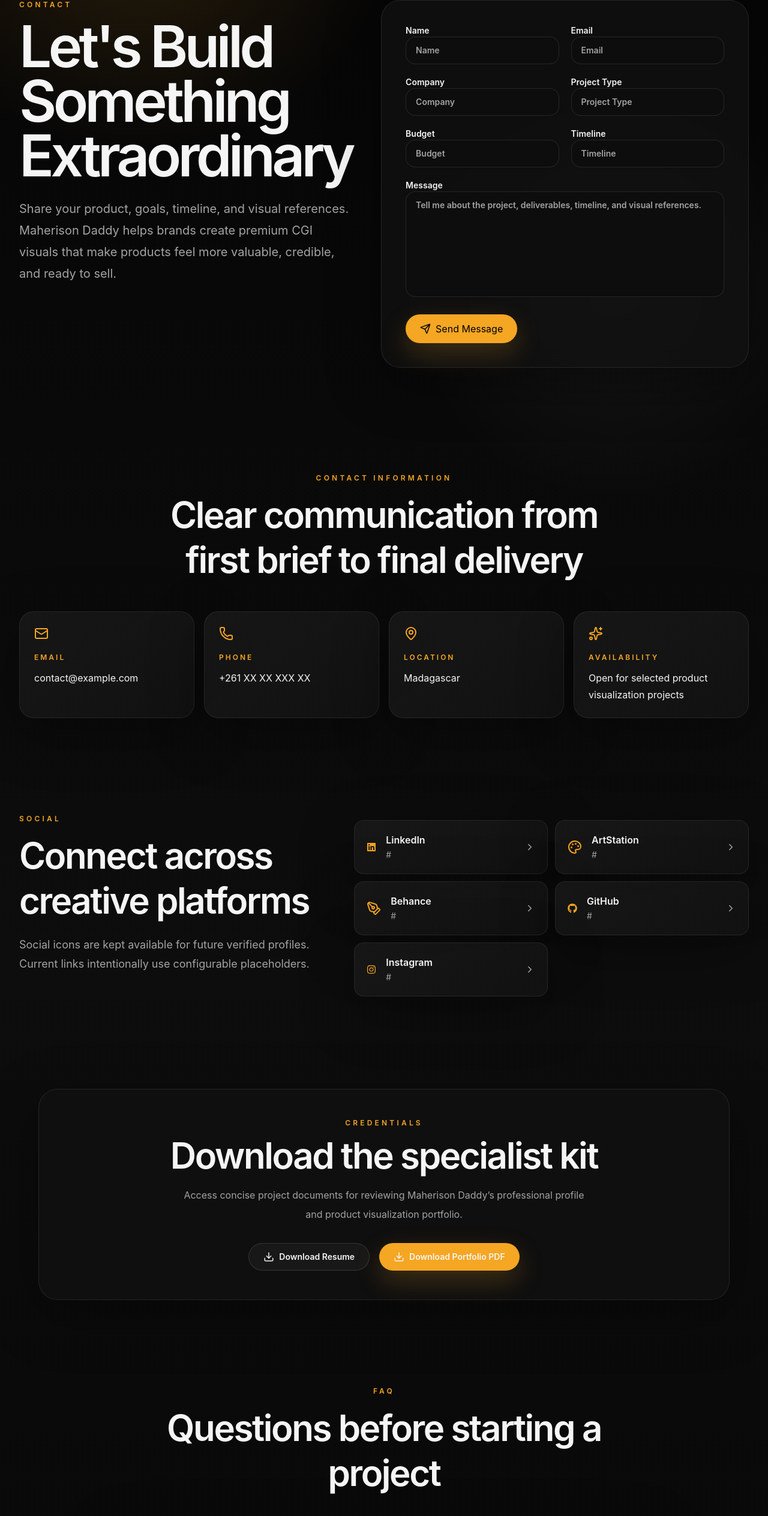
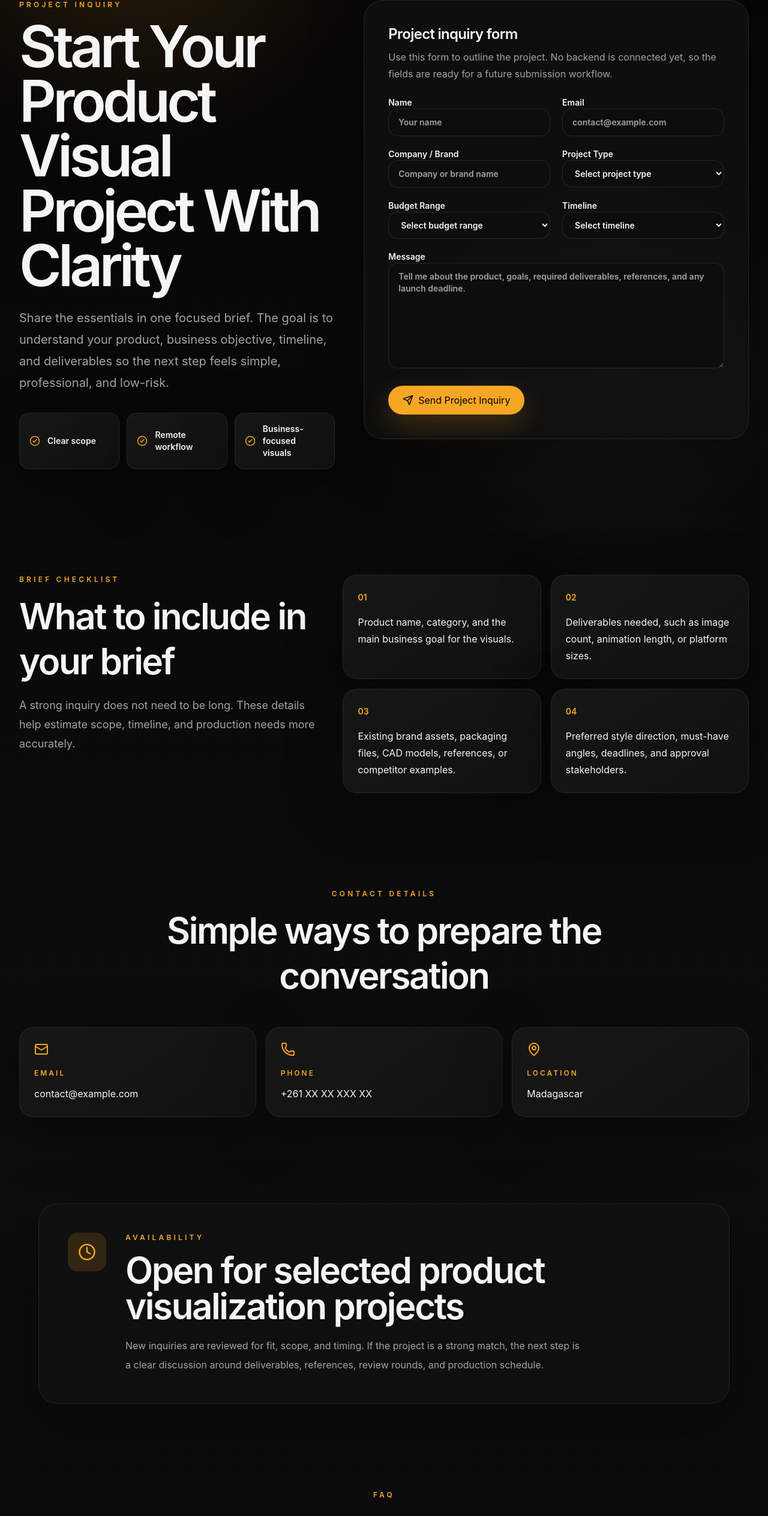
Before and after one commit to Daddy5040/Portfolio, a React (Vite) app: page /contact in a window 1280 px wide. Shown: the part 192-2719 px from the top of the page at 60% size. Built offline with nearby package versions, Linux system fonts and the light colour scheme.

Commit message:
Revamp contact inquiry page

```diff
--- a/src/pages/Contact.tsx
+++ b/src/pages/Contact.tsx
@@ -1,48 +1,58 @@
 import { motion } from 'framer-motion';
-import { FaGithub, FaLinkedin, FaInstagram } from "react-icons/fa";
-import { ChevronDown, Download, Mail, MapPin, Palette, PenTool, Phone, Send, Sparkles } from 'lucide-react';
+import { ChevronDown, CheckCircle2, Clock, Mail, MapPin, Phone, Send, ShieldCheck } from 'lucide-react';
 import type { FormEvent } from 'react';
 import { useState } from 'react';
 import { Button, PageWrapper, SEO, SectionHeader } from '../components';
 
-const inputClass = 'rounded-2xl border border-white/10 bg-[#0D0D0D] px-4 py-3 text-[#F5F5F5] outline-none transition placeholder:text-[#A3A3A3] focus:border-[#F5A623]/70 focus:ring-2 focus:ring-[#F5A623]/20';
+const fieldClass = 'rounded-2xl border border-white/10 bg-[#0D0D0D] px-4 py-3 text-[#F5F5F5] outline-none transition placeholder:text-[#A3A3A3] focus:border-[#F5A623] focus:ring-2 focus:ring-[#F5A623]/40 focus-visible:border-[#F5A623] focus-visible:ring-2 focus-visible:ring-[#F5A623]/50';
 
-const contactCards = [
+const projectTypes = [
+  'Amazon A+ Content',
+  'Product Rendering',
+  'Packaging Visualization',
+  'Lifestyle Images',
+  'Product Animation',
+  'Other',
+];
+
+const budgetRanges = ['Under $1,000', '$1,000 – $3,000', '$3,000 – $5,000', '$5,000+', 'Not sure yet'];
+const timelines = ['ASAP', '2–4 weeks', '1–2 months', 'Flexible', 'Not sure yet'];
+
+const briefItems = [
+  'Product name, category, and the main business goal for the visuals.',
+  'Deliverables needed, such as image count, animation length, or platform sizes.',
+  'Existing brand assets, packaging files, CAD models, references, or competitor examples.',
+  'Preferred style direction, must-have angles, deadlines, and approval stakeholders.',
+];
+
+const contactDetails = [
   { label: 'Email', value: 'contact@example.com', icon: Mail },
   { label: 'Phone', value: '+261 XX XX XXX XX', icon: Phone },
   { label: 'Location', value: 'Madagascar', icon: MapPin },
-  { label: 'Availability', value: 'Open for selected product visualization projects', icon: Sparkles },
-];
-
-const socialLinks = [
-  { label: 'LinkedIn', handle: '#', href: '#', icon: FaLinkedin },
-  { label: 'ArtStation', handle: '#', href: '#', icon: Palette },
-  { label: 'Behance', handle: '#', href: '#', icon: PenTool },
-  { label: 'GitHub', handle: '#', href: '#', icon: FaGithub },
-  { label: 'Instagram', handle: '#', href: '#', icon: FaInstagram },
 ];
 
 const faqs = [
   {
-    question: 'What services do you offer?',
-    answer: 'I offer Amazon A+ Content visuals, product rendering, lifestyle visualization, packaging visualization, furniture visualization, and industrial CGI for product-focused brands.',
+    question: 'What happens after I send an inquiry?',
+    answer: 'Your brief is reviewed against the project type, timeline, and deliverables. The next step is a clear reply with recommended scope, questions, and a practical path forward.',
   },
   {
-    question: 'What makes the process business-focused?',
-    answer: 'The process is built around the project goal first: improving product presentation, perceived value, and trust. Technical production is handled with a professional CGI workflow.',
+    question: 'Do I need a complete brief before reaching out?',
+    answer: 'No. A complete brief helps, but you can start with the essentials: product type, goal, timeline, and any references. Missing details can be clarified before production begins.',
   },
   {
-    question: 'How long does a project take?',
-    answer: 'Small render sets can take one to two weeks, while larger campaigns, interiors, or motion packages typically range from three to six weeks after briefing.',
+    question: 'Can you help define the right visual package?',
+    answer: 'Yes. If you are unsure whether you need Amazon A+ images, renders, lifestyle visuals, packaging views, or animation, the inquiry can be used to recommend a focused package.',
   },
   {
-    question: 'Can you work remotely?',
-    answer: 'Yes. The workflow is built for remote collaboration with clear milestones, review rounds, shared references, and organized delivery packages.',
+    question: 'Does the form submit to a backend?',
+    answer: 'Not yet. This page is prepared as a project inquiry experience, but backend form handling can be connected in a future sprint.',
   },
 ];
 
 export function Contact() {
   const [openFaq, setOpenFaq] = useState(0);
+
   const handleSubmit = (event: FormEvent<HTMLFormElement>) => {
     event.preventDefault();
   };
@@ -51,91 +61,121 @@ export function Contact() {
     <>
       <SEO
         title="Contact"
-        description="Contact Maherison Daddy for 3D product visualization, packaging visualization, CGI, and product animation commissions."
+        description="Send a project inquiry for Amazon A+ Content, product rendering, packaging visualization, lifestyle images, and product animation."
       />
+
       <PageWrapper className="py-16 md:py-24">
         <section className="mx-auto grid max-w-7xl gap-12 lg:grid-cols-[0.82fr_1fr] lg:items-start">
           <motion.div initial={{ opacity: 0, y: 24 }} animate={{ opacity: 1, y: 0 }} transition={{ duration: 0.55 }}>
-            <p className="text-xs font-semibold uppercase tracking-[0.35em] text-[#F5A623]">Contact</p>
-            <h1 className="mt-4 text-5xl font-semibold leading-[0.95] tracking-[-0.06em] text-[#F5F5F5] md:text-8xl">Let&apos;s Build Something Extraordinary</h1>
+            <p className="text-xs font-semibold uppercase tracking-[0.35em] text-[#F5A623]">Project inquiry</p>
+            <h1 className="mt-4 text-5xl font-semibold leading-[0.95] tracking-[-0.06em] text-[#F5F5F5] md:text-8xl">
+              Start Your Product Visual Project With Clarity
+            </h1>
             <p className="mt-6 max-w-2xl text-lg leading-8 text-[#A3A3A3] md:text-xl md:leading-9">
-              Share your product, goals, timeline, and visual references. Maherison Daddy helps brands create premium CGI visuals that make products feel more valuable, credible, and ready to sell.
+              Share the essentials in one focused brief. The goal is to understand your product, business objective, timeline, and deliverables so the next step feels simple, professional, and low-risk.
             </p>
+            <div className="mt-8 grid gap-3 sm:grid-cols-3">
+              {['Clear scope', 'Remote workflow', 'Business-focused visuals'].map((item) => (
+                <div className="surface-card flex items-center gap-3 rounded-2xl p-4" key={item}>
+                  <CheckCircle2 className="shrink-0 text-[#F5A623]" size={18} />
+                  <span className="text-sm font-semibold text-[#F5F5F5]">{item}</span>
+                </div>
+              ))}
+            </div>
           </motion.div>
 
-          <motion.form className="glass rounded-[2rem] p-6 md:p-10" onSubmit={handleSubmit} initial={{ opacity: 0, scale: 0.97 }} animate={{ opacity: 1, scale: 1 }} transition={{ delay: 0.12, duration: 0.55 }}>
+          <motion.form
+            aria-label="Project inquiry form"
+            id="project-inquiry"
+            className="glass rounded-[2rem] p-6 md:p-10"
+            onSubmit={handleSubmit}
+            initial={{ opacity: 0, scale: 0.97 }}
+            animate={{ opacity: 1, scale: 1 }}
+            transition={{ delay: 0.12, duration: 0.55 }}
+          >
+            <div className="mb-6">
+              <h2 className="text-2xl font-semibold tracking-[-0.03em] text-[#F5F5F5]">Project inquiry form</h2>
+              <p className="mt-2 leading-7 text-[#A3A3A3]">Use this form to outline the project. No backend is connected yet, so the fields are ready for a future submission workflow.</p>
+            </div>
+
             <div className="grid gap-5 sm:grid-cols-2">
-              {[
-                ['Name', 'text'],
-                ['Email', 'email'],
-                ['Company', 'text'],
-                ['Project Type', 'text'],
-                ['Budget', 'text'],
-                ['Timeline', 'text'],
-              ].map(([label, type]) => (
-                <label className="space-y-2 text-sm font-semibold text-[#F5F5F5]" key={label}>
-                  <span>{label}</span>
-                  <input className={`${inputClass} w-full`} name={label.toLowerCase().replace(/\s+/g, '-')} placeholder={label} type={type} />
-                </label>
-              ))}
+              <label className="space-y-2 text-sm font-semibold text-[#F5F5F5]">
+                <span>Name</span>
+                <input className={`${fieldClass} w-full`} name="name" placeholder="Your name" type="text" />
+              </label>
+              <label className="space-y-2 text-sm font-semibold text-[#F5F5F5]">
+                <span>Email</span>
+                <input className={`${fieldClass} w-full`} name="email" placeholder="contact@example.com" type="email" />
+              </label>
+              <label className="space-y-2 text-sm font-semibold text-[#F5F5F5]">
+                <span>Company / Brand</span>
+                <input className={`${fieldClass} w-full`} name="company-brand" placeholder="Company or brand name" type="text" />
+              </label>
+              <label className="space-y-2 text-sm font-semibold text-[#F5F5F5]">
+                <span>Project Type</span>
+                <select className={`${fieldClass} w-full`} defaultValue="" name="project-type">
+                  <option value="" disabled>Select project type</option>
+                  {projectTypes.map((type) => <option key={type} value={type}>{type}</option>)}
+                </select>
+              </label>
+              <label className="space-y-2 text-sm font-semibold text-[#F5F5F5]">
+                <span>Budget Range</span>
+                <select className={`${fieldClass} w-full`} defaultValue="" name="budget-range">
+                  <option value="" disabled>Select budget range</option>
+                  {budgetRanges.map((range) => <option key={range} value={range}>{range}</option>)}
+                </select>
+              </label>
+              <label className="space-y-2 text-sm font-semibold text-[#F5F5F5]">
+                <span>Timeline</span>
+                <select className={`${fieldClass} w-full`} defaultValue="" name="timeline">
+                  <option value="" disabled>Select timeline</option>
+                  {timelines.map((timeline) => <option key={timeline} value={timeline}>{timeline}</option>)}
+                </select>
+              </label>
             </div>
             <label className="mt-5 block space-y-2 text-sm font-semibold text-[#F5F5F5]">
               <span>Message</span>
-              <textarea className={`${inputClass} min-h-44 w-full resize-none`} name="message" placeholder="Tell me about the project, deliverables, timeline, and visual references." />
+              <textarea className={`${fieldClass} min-h-44 w-full resize-y`} name="message" placeholder="Tell me about the product, goals, required deliverables, references, and any launch deadline." />
             </label>
-            <Button type="submit" className="mt-6 w-full sm:w-auto"><Send size={18} /> Send Message</Button>
+            <Button type="submit" className="mt-6 w-full justify-center sm:w-auto"><Send size={18} /> Send Project Inquiry</Button>
           </motion.form>
         </section>
       </PageWrapper>
 
       <PageWrapper className="py-16 md:py-20">
-        <SectionHeader eyebrow="Contact information" title="Clear communication from first brief to final delivery" />
-        <div className="mx-auto grid max-w-7xl gap-4 sm:grid-cols-2 lg:grid-cols-4">
-          {contactCards.map(({ icon: Icon, label, value }, index) => (
-            <motion.div
-              className="surface-card rounded-[1.5rem] p-6"
-              key={label}
-              initial={{ opacity: 0, y: 16 }}
-              whileInView={{ opacity: 1, y: 0 }}
-              viewport={{ once: true }}
-              transition={{ delay: index * 0.05 }}
-            >
-              <Icon className="text-[#F5A623]" />
-              <p className="mt-5 text-xs font-semibold uppercase tracking-[0.25em] text-[#F5A623]">{label}</p>
-              <p className="mt-3 leading-7 text-[#F5F5F5]">{value}</p>
-            </motion.div>
-          ))}
-        </div>
-      </PageWrapper>
-
-      <PageWrapper className="py-16 md:py-20">
-        <section className="mx-auto grid max-w-7xl gap-8 lg:grid-cols-[0.8fr_1fr] lg:items-center">
-          <SectionHeader eyebrow="Social" title="Connect across creative platforms" align="left" text="Social icons are kept available for future verified profiles. Current links intentionally use configurable placeholders." />
-          <div className="grid gap-3 sm:grid-cols-2">
-            {socialLinks.map(({ href, icon: Icon, label, handle }) => (
-              <a className="surface-card group flex items-center justify-between rounded-2xl p-5 transition hover:-translate-y-1 hover:border-[#F5A623]/40" href={href} key={label} rel="noreferrer" target="_blank">
-                <span className="flex items-center gap-4">
-                  <Icon className="text-[#F5A623]" />
-                  <span>
-                    <span className="block font-semibold text-[#F5F5F5]">{label}</span>
-                    <span className="text-sm text-[#A3A3A3]">{handle}</span>
-                  </span>
-                </span>
-                <ChevronDown className="-rotate-90 text-[#A3A3A3] transition group-hover:text-[#F5A623]" size={18} />
-              </a>
+        <section className="mx-auto grid max-w-7xl gap-8 lg:grid-cols-[0.75fr_1fr] lg:items-start">
+          <SectionHeader eyebrow="Brief checklist" title="What to include in your brief" align="left" text="A strong inquiry does not need to be long. These details help estimate scope, timeline, and production needs more accurately." />
+          <div className="grid gap-4 sm:grid-cols-2">
+            {briefItems.map((item, index) => (
+              <div className="surface-card rounded-[1.5rem] p-6" key={item}>
+                <span className="text-sm font-semibold text-[#F5A623]">0{index + 1}</span>
+                <p className="mt-4 leading-7 text-[#F5F5F5]">{item}</p>
+              </div>
             ))}
           </div>
         </section>
       </PageWrapper>
 
+      <PageWrapper className="py-16 md:py-20">
+        <SectionHeader eyebrow="Contact details" title="Simple ways to prepare the conversation" />
+        <div className="mx-auto grid max-w-7xl gap-4 md:grid-cols-3">
+          {contactDetails.map(({ icon: Icon, label, value }) => (
+            <div className="surface-card rounded-[1.5rem] p-6" key={label}>
+              <Icon className="text-[#F5A623]" />
+              <p className="mt-5 text-xs font-semibold uppercase tracking-[0.25em] text-[#F5A623]">{label}</p>
+              <p className="mt-3 leading-7 text-[#F5F5F5]">{value}</p>
+            </div>
+          ))}
+        </div>
+      </PageWrapper>
+
       <section className="px-5 py-16 sm:px-6 lg:px-8">
-        <div className="glass mx-auto max-w-6xl rounded-[2rem] p-8 text-center md:p-12">
-          <p className="text-xs font-semibold uppercase tracking-[0.35em] text-[#F5A623]">Credentials</p>
-          <h2 className="mt-4 text-4xl font-semibold tracking-[-0.04em] text-[#F5F5F5] md:text-6xl">Download the specialist kit</h2>
-          <p className="mx-auto mt-5 max-w-2xl leading-8 text-[#A3A3A3]">Access concise project documents for reviewing Maherison Daddy’s professional profile and product visualization portfolio.</p>
-          <div className="mt-8 flex flex-col justify-center gap-4 sm:flex-row">
-            <Button to="/downloads/resume.pdf" variant="secondary"><Download size={18} /> Download Resume</Button>
-            <Button to="/downloads/portfolio.pdf"><Download size={18} /> Download Portfolio PDF</Button>
+        <div className="glass mx-auto grid max-w-6xl gap-8 rounded-[2rem] p-8 md:grid-cols-[auto_1fr] md:p-12">
+          <div className="flex h-16 w-16 items-center justify-center rounded-2xl bg-[#F5A623]/15 text-[#F5A623]"><Clock size={30} /></div>
+          <div>
+            <p className="text-xs font-semibold uppercase tracking-[0.35em] text-[#F5A623]">Availability</p>
+            <h2 className="mt-4 text-4xl font-semibold tracking-[-0.04em] text-[#F5F5F5] md:text-6xl">Open for selected product visualization projects</h2>
+            <p className="mt-5 max-w-3xl leading-8 text-[#A3A3A3]">New inquiries are reviewed for fit, scope, and timing. If the project is a strong match, the next step is a clear discussion around deliverables, references, review rounds, and production schedule.</p>
           </div>
         </div>
       </section>
@@ -145,19 +185,13 @@ export function Contact() {
         <div className="mx-auto max-w-4xl space-y-3">
           {faqs.map((item, index) => {
             const isOpen = openFaq === index;
-
             return (
               <div className="surface-card overflow-hidden rounded-2xl" key={item.question}>
-                <button className="flex w-full items-center justify-between gap-5 p-6 text-left" onClick={() => setOpenFaq(isOpen ? -1 : index)} type="button">
+                <button className="flex w-full items-center justify-between gap-5 p-6 text-left outline-none transition focus-visible:ring-2 focus-visible:ring-inset focus-visible:ring-[#F5A623]" onClick={() => setOpenFaq(isOpen ? -1 : index)} type="button" aria-expanded={isOpen}>
                   <span className="text-lg font-semibold text-[#F5F5F5]">{item.question}</span>
                   <ChevronDown className={`shrink-0 text-[#F5A623] transition ${isOpen ? 'rotate-180' : ''}`} />
                 </button>
-                <motion.div
-                  initial={false}
-                  animate={{ height: isOpen ? 'auto' : 0, opacity: isOpen ? 1 : 0 }}
-                  transition={{ duration: 0.25 }}
-                  className="overflow-hidden"
-                >
+                <motion.div initial={false} animate={{ height: isOpen ? 'auto' : 0, opacity: isOpen ? 1 : 0 }} transition={{ duration: 0.25 }} className="overflow-hidden">
                   <p className="px-6 pb-6 leading-8 text-[#A3A3A3]">{item.answer}</p>
                 </motion.div>
               </div>
@@ -165,6 +199,16 @@ export function Contact() {
           })}
         </div>
       </PageWrapper>
+
+      <section className="px-5 pb-20 pt-8 sm:px-6 lg:px-8">
+        <div className="glass mx-auto max-w-6xl rounded-[2rem] p-8 text-center md:p-12">
+          <ShieldCheck className="mx-auto text-[#F5A623]" size={34} />
+          <p className="mt-5 text-xs font-semibold uppercase tracking-[0.35em] text-[#F5A623]">Ready when your brief is ready</p>
+          <h2 className="mt-4 text-4xl font-semibold tracking-[-0.04em] text-[#F5F5F5] md:text-6xl">Send the essentials and define the next step</h2>
+          <p className="mx-auto mt-5 max-w-2xl leading-8 text-[#A3A3A3]">Use the inquiry form to organize your project details. A focused brief makes it easier to scope the work, reduce uncertainty, and move toward production with confidence.</p>
+          <Button to="#project-inquiry" className="mt-8"><Send size={18} /> Send Project Inquiry</Button>
+        </div>
+      </section>
     </>
   );
 }
```
